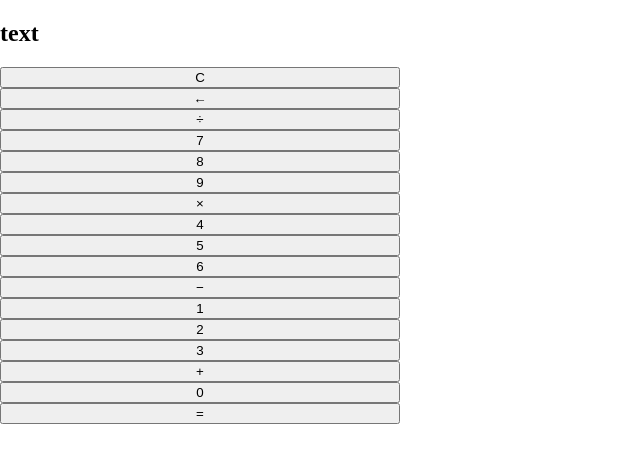
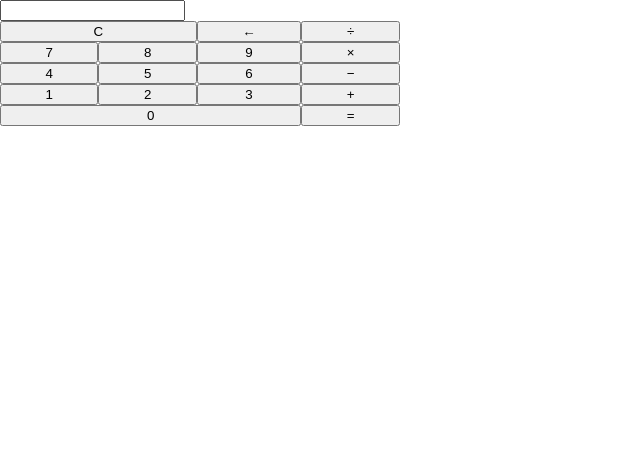
Before and after one commit to indomie858/calculator-css-grid, a plain HTML site: page index.html in a window 1280 px wide. Shown: the whole page, without its empty margins (0-640 px from the left). Drawn offline with Linux system fonts and the light colour scheme.

Commit message:
added nested grid layout

```diff
--- a/index.html
+++ b/index.html
@@ -14,36 +14,36 @@
   <body>
     <div class="wrapper">
         <section class="calculator-screen">
-          <h1>text</h1>
+          <input type="text" class="output">
         </section>
 
         <section class="calculator-buttons">
           <!-- row 1: reset(2 columns), backspace, divide -->
-          <button class="col reset">C</button>
-          <button class="col backspace">&#8592;</button>
-          <button class="col divide">&#247;</button>
+          <button class="col-num reset">C</button>
+          <button class="col-num backspace">&#8592;</button>
+          <button class="col-operator divide">&#247;</button>
 
           <!-- row 2: 7, 8, 9, multiply -->
-          <button class="col seven">7</button>
-          <button class="col eight">8</button>
-          <button class="col nine">9</button>
-          <button class="col multiply">&#215;</button>
+          <button class="col-num seven">7</button>
+          <button class="col-num eight">8</button>
+          <button class="col-num nine">9</button>
+          <button class="col-operator multiply">&#215;</button>
 
           <!-- row 3: 4, 5, 6, subtract -->
-          <button class="col four">4</button>
-          <button class="col five">5</button>
-          <button class="col six">6</button>
-          <button class="col subtract">&#8722;</button>
+          <button class="col-num four">4</button>
+          <button class="col-num five">5</button>
+          <button class="col-num six">6</button>
+          <button class="col-operator subtract">&#8722;</button>
 
           <!-- row 4: 1, 2, 3, add -->
-          <button class="col one">1</button>
-          <button class="col two">2</button>
-          <button class="col three">3</button>
-          <button class="col add">&#43;</button>
+          <button class="col-num one">1</button>
+          <button class="col-num two">2</button>
+          <button class="col-num three">3</button>
+          <button class="col-operator add">&#43;</button>
 
           <!-- row 5: 0(3 columns), equals-->
-          <button class="col zero">0</button>
-          <button class="col equals">&#61;</button>
+          <button class="col-num zero">0</button>
+          <button class="col-operator equals">&#61;</button>
 
         </section>
     </div>
--- a/style.css
+++ b/style.css
@@ -27,3 +27,96 @@ body {
     grid-row: 2/3;
     display: grid;
 }
+/* end main grid container */
+
+
+/* nested grid items - calculator buttons*/
+/* nested grid row 1 */
+.reset {
+    grid-column: 1/3;
+    grid-row: 1/2;
+}
+
+.backspace {
+    grid-column: 3/4;
+    grid-row: 1/2;
+}
+
+.divide {
+    grid-column: 4/5;
+    grid-row: 1/2;
+}
+
+/* nested grid row 2 */
+.seven {
+    grid-column: 1/2;
+    grid-row: 2/3;
+}
+
+.eight {
+    grid-column: 2/3;
+    grid-row: 2/3;
+}
+
+.nine {
+    grid-column: 3/4;
+    grid-row: 2/3;
+}
+
+.multiply {
+    grid-column: 4/5;
+    grid-row: 2/3;
+}
+
+/* nested grid row 3 */
+.four {
+    grid-column: 1/2;
+    grid-row: 3/4;
+}
+
+.five {
+    grid-column: 2/3;
+    grid-row: 3/4;
+}
+
+.six {
+    grid-column: 3/4;
+    grid-row: 3/4;
+}
+
+.subtract {
+    grid-column: 4/5;
+    grid-row: 3/4;
+}
+
+/* nested grid row 4 */
+.one {
+    grid-column: 1/2;
+    grid-row: 4/5;
+}
+
+.two {
+    grid-column: 2/3;
+    grid-row: 4/5;
+}
+
+.three {
+    grid-column: 3/4;
+    grid-row: 4/5;
+}
+
+.add {
+    grid-column: 4/5;
+    grid-row: 4/5;
+}
+
+/* nested grid row 5 */
+.zero {
+    grid-column: 1/4;
+    grid-row: 5/6;
+}
+
+.equals {
+    grid-column: 4/5;
+    grid-row: 5/6;
+}
```
